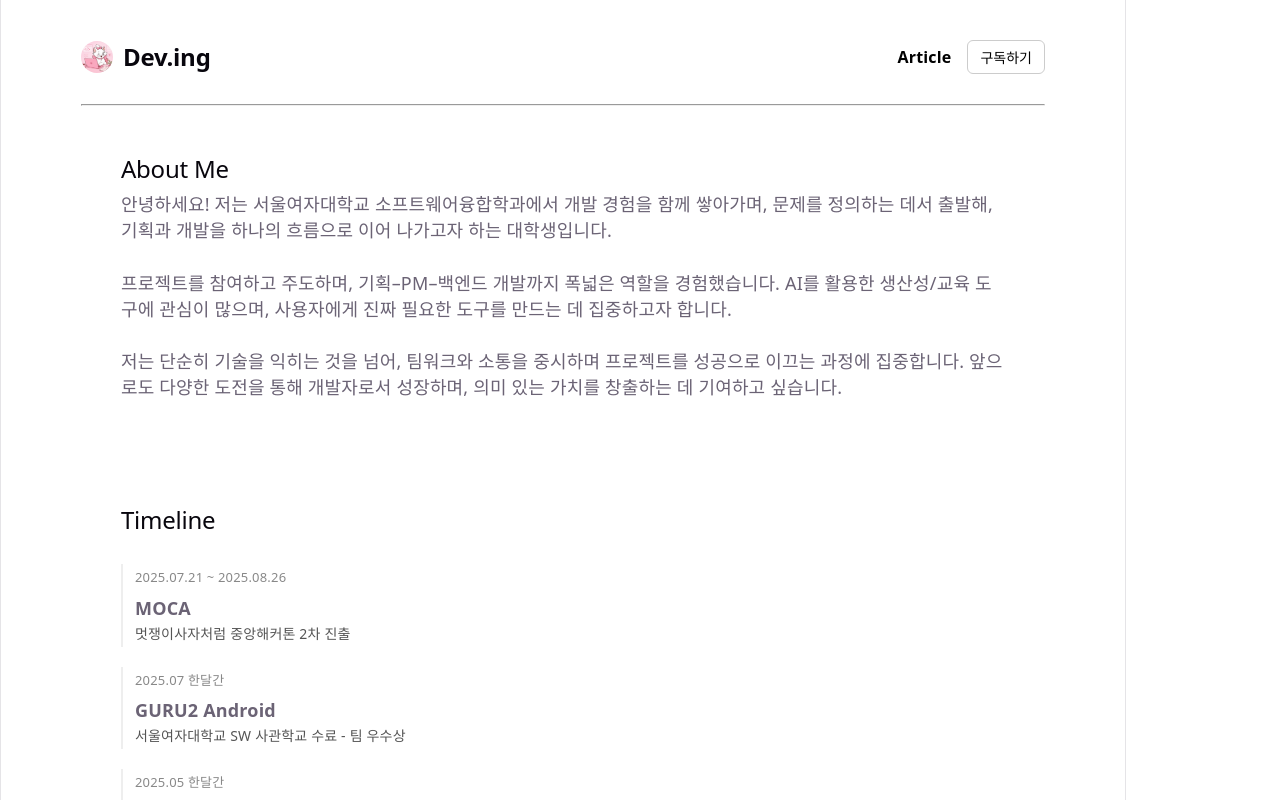
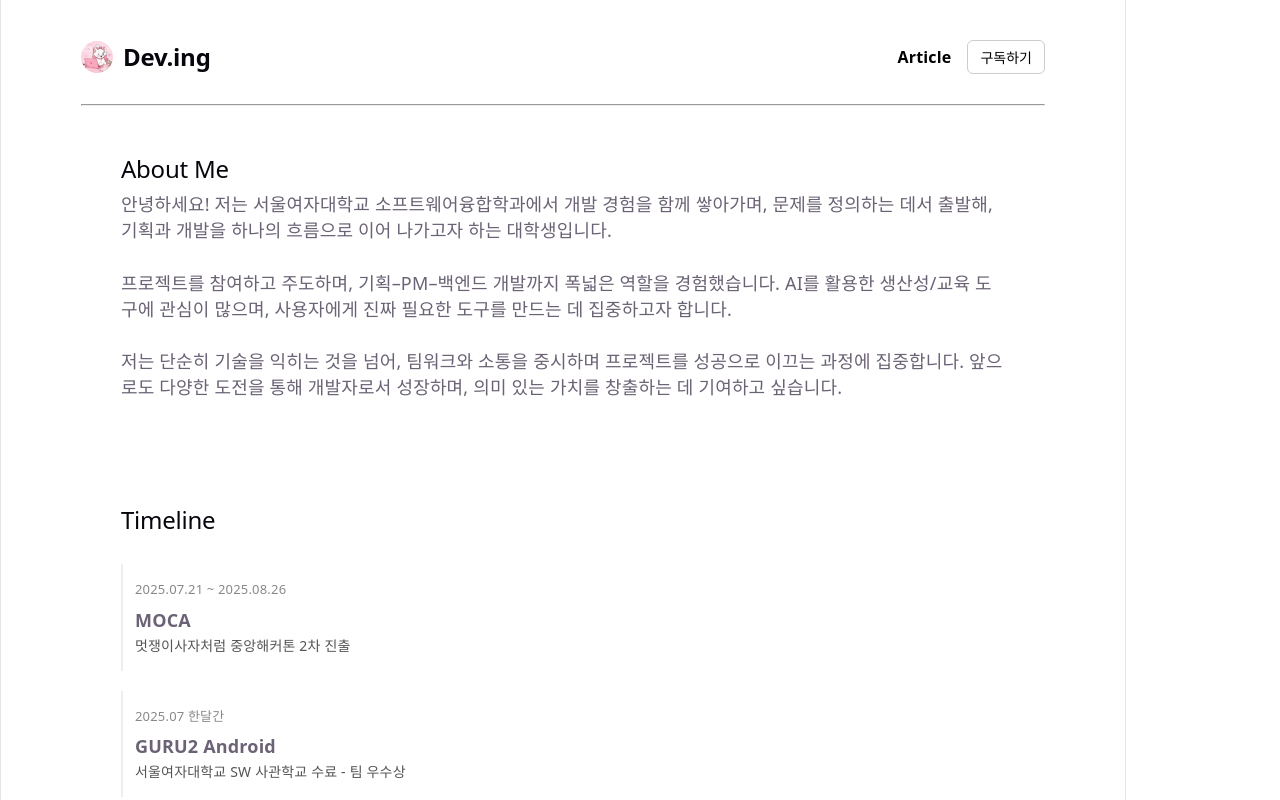
Before and after one commit to yujining3827/yujin-site, a React (Vite) app: page /about in a window 1280 px wide. Shown: the top 800 px of the page. Built offline with nearby package versions, Linux system fonts and the light colour scheme.

Commit message:
feat: add hover effect

```diff
--- a/src/components/home/Projects.tsx
+++ b/src/components/home/Projects.tsx
@@ -1,4 +1,8 @@
+import { useState } from "react";
+
 export default function Projects() {
+  const [hoverIndex, setHoverIndex] = useState<number | null>(null);
+
   const items = [
     {
       title: "MOCA",
@@ -65,10 +69,17 @@ export default function Projects() {
         {items.map((item, idx) => (
           <div
             key={idx}
+            onMouseEnter={() => setHoverIndex(idx)}
+            onMouseLeave={() => setHoverIndex(null)}
             style={{
               marginBottom: "20px",
               paddingLeft: "12px",
               borderLeft: "2px solid #eee",
+              padding: "12px",
+              transition: "background-color 0.2s ease",
+              backgroundColor:
+                hoverIndex === idx ? "#FFF6F5" : "transparent",
+              borderRadius: "0px",
             }}
           >
             <div style={{ fontSize: "13px", color: "#888" }}>
```
